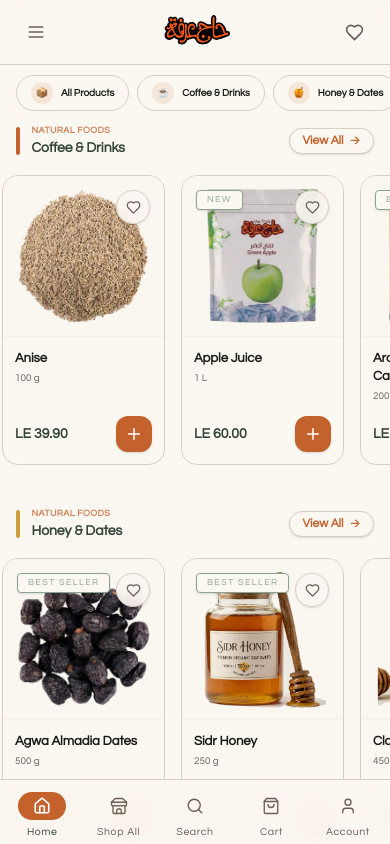
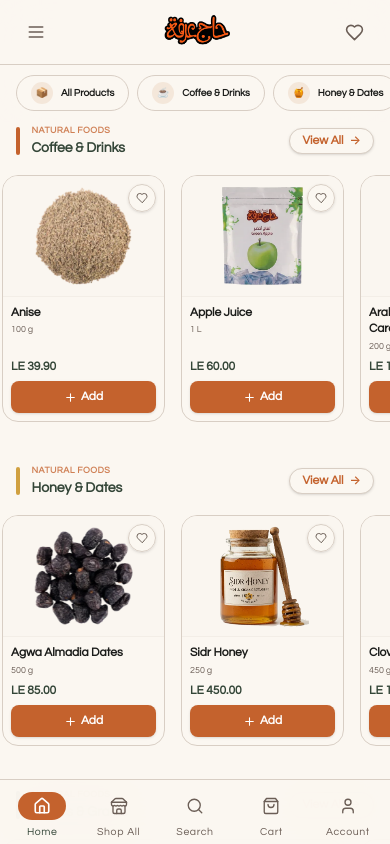
Before and after one commit to amahdy59/Hajarafaapp, a React (Vite) app: page / in a window 390 px wide. Built offline with nearby package versions, Linux system fonts and the light colour scheme.

Commit message:
fix: optimize product card grid layout on mobile to reduce height, increase readability, reposition price/add-to-cart button, and remove tags

```diff
--- a/src/app/components/ProductCard.tsx
+++ b/src/app/components/ProductCard.tsx
@@ -103,7 +103,7 @@
       className="bg-card rounded-2xl border border-border dark:border-zinc-700/60 overflow-hidden flex flex-col h-full hover:shadow-soft hover:border-brand-terracotta/40 transition-all duration-300 group"
     >
       <Link to={`/products/${product.id}`} className="flex flex-col flex-1">
-        <div className="relative aspect-square bg-[#FAF6F0] dark:bg-zinc-800/40 overflow-hidden flex items-center justify-center p-1 sm:p-1.5 border-b border-border/20">
+        <div className="relative aspect-[4/3] sm:aspect-square bg-[#FAF6F0] dark:bg-zinc-800/40 overflow-hidden flex items-center justify-center p-1 sm:p-1.5 border-b border-border/20">
           <img
             src={product.image}
             alt={product.name}
@@ -113,7 +113,7 @@
 
           {badge && (
             <span
-              className={`absolute top-3.5 start-3.5 px-2.5 py-0.5 rounded bg-card border ${badgeCls[badge.tone]} eyebrow shadow-sm`}
+              className={`absolute top-2 sm:top-3.5 start-2 sm:start-3.5 px-1.5 sm:px-2.5 py-0.5 rounded bg-card border ${badgeCls[badge.tone]} eyebrow shadow-sm hidden sm:inline-block`}
               style={{ fontSize: "9px" }}
             >
               {badge.label}
@@ -132,39 +132,40 @@
               }
             }}
             whileTap={{ scale: 0.85 }}
-            className="absolute top-3.5 end-3.5 w-8.5 h-8.5 bg-card/90 backdrop-blur rounded-full flex items-center justify-center border border-border text-brand-ink-soft hover:text-brand-terracotta hover:border-brand-terracotta shadow-sm transition-colors duration-200 z-10"
+            className="absolute top-2 sm:top-3.5 end-2 sm:end-3.5 w-7 h-7 sm:w-8.5 sm:h-8.5 bg-card/90 backdrop-blur rounded-full flex items-center justify-center border border-border text-brand-ink-soft hover:text-brand-terracotta hover:border-brand-terracotta shadow-sm transition-colors duration-200 z-10"
           >
             <motion.span
               animate={wishlisted ? { scale: [1, 1.35, 1] } : { scale: 1 }}
               transition={{ type: "spring", stiffness: 400, damping: 15 }}
               className="flex items-center justify-center"
             >
-              <Heart size={15} className={wishlisted ? "fill-brand-terracotta text-brand-terracotta" : ""} />
+              <Heart className={`w-3 h-3 sm:w-[15px] sm:h-[15px] ${wishlisted ? "fill-brand-terracotta text-brand-terracotta" : ""}`} />
             </motion.span>
           </motion.button>
         </div>
 
-        <div className="px-3 sm:px-5 py-3 sm:py-4.5 flex flex-col gap-1 flex-1">
+        <div className="px-2 sm:px-5 py-2 sm:py-4.5 flex flex-col gap-0.5 sm:gap-1 flex-1">
           <h3
-            className="text-foreground text-[0.82rem] sm:text-base font-semibold line-clamp-2 leading-snug group-hover:text-brand-terracotta transition-colors"
+            className="text-foreground text-xs sm:text-base font-semibold line-clamp-2 leading-snug group-hover:text-brand-terracotta transition-colors"
           >
             {isRTL && product.nameAr ? product.nameAr : product.name}
           </h3>
-          <span className="text-brand-ink-soft text-[10px] sm:text-xs font-medium">
+          <span className="text-brand-ink-soft text-[9px] sm:text-xs font-medium">
             {product.weight || product.category}
           </span>
-          <div className="flex items-center justify-between pt-2 sm:pt-3 mt-auto">
-            <span className="text-brand-forest font-bold text-sm sm:text-base">
+          <div className="flex flex-col sm:flex-row sm:items-center sm:justify-between gap-1.5 sm:gap-2 pt-1 sm:pt-3 mt-auto w-full">
+            <span className="text-brand-forest font-bold text-xs sm:text-base">
               {price}
             </span>
             <motion.button
               onClick={onAdd}
               aria-label={t.addToCart}
-              whileHover={{ scale: 1.08 }}
-              whileTap={{ scale: 0.92 }}
-              className="w-9 h-9 rounded-xl bg-brand-terracotta text-white flex items-center justify-center hover:bg-brand-terracotta-dark shadow-sm transition-colors"
+              whileHover={{ scale: 1.02 }}
+              whileTap={{ scale: 0.98 }}
+              className="w-full sm:w-9 h-8 sm:h-9 rounded-lg sm:rounded-xl bg-brand-terracotta text-white flex items-center justify-center gap-1 hover:bg-brand-terracotta-dark shadow-sm transition-colors text-xs font-semibold px-2 sm:px-0"
             >
-              <Plus size={18} />
+              <Plus size={13} className="sm:w-[18px] sm:h-[18px]" />
+              <span className="sm:hidden">{isRTL ? "أضف" : "Add"}</span>
             </motion.button>
           </div>
         </div>
```
